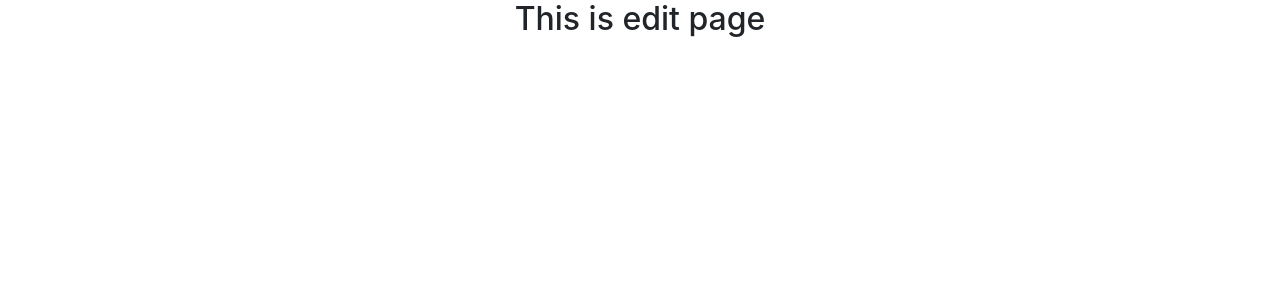
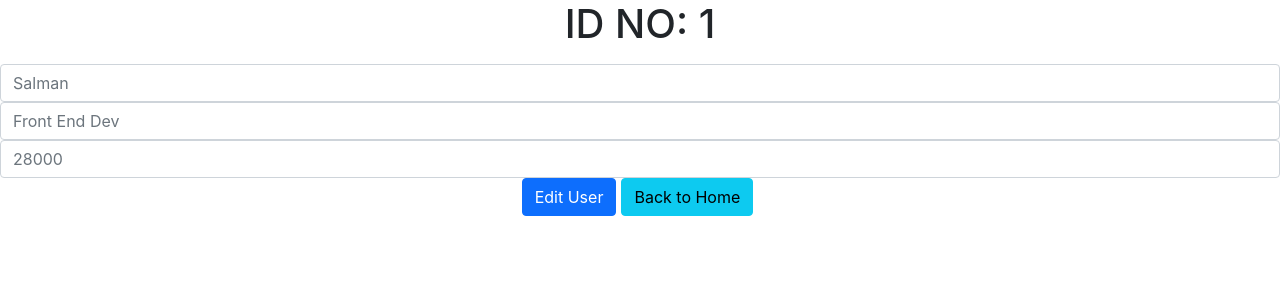
Before and after one commit to bellicose77/react-todo, a React (Create React App) app: page /edit/1 in a window 1280 px wide. Shown: the top 300 px of the page. Built offline with nearby package versions, Linux system fonts and the light colour scheme.

Commit message:
edit form

```diff
--- a/src/Component/Edit/Edit.js
+++ b/src/Component/Edit/Edit.js
@@ -1,9 +1,54 @@
-import React from 'react';
+import React, { useContext } from 'react';
+import { Button, Form } from 'react-bootstrap';
+import { Link, useParams } from 'react-router-dom';
+import { UserContext } from '../UserContext/UserContext';
 
 const Edit = () => {
+    const[users,setUsers]=useContext(UserContext);
+    const {id} = useParams();
+    const user = users.filter(user => user.id==id)
     return (
         <div>
-           <h2>This is edit page</h2>
+     <Form>
+        <Form.Group>
+          <Form.Label>
+            <h1>ID NO: {user[0].id}</h1>
+          </Form.Label>
+        </Form.Group>
+        <Form.Group>
+          <Form.Control
+            type="text"
+            name="name"
+            placeholder={user[0].name}
+          />
+        </Form.Group>
+        <Form.Group>
+          <Form.Control
+            type="text"
+            name="position"
+            // value={position}
+            // onChange={editPosition}
+            placeholder={user[0].position}
+          />
+        </Form.Group>
+        <Form.Group>
+          <Form.Control
+            type="text"
+            name="salary"
+            // value={salary}
+            // onChange={editSalary}
+            placeholder={user[0].salary}
+          />
+        </Form.Group>
+        <Link to="/">
+          <Button variant="primary" type="submit">
+            Edit User
+          </Button>
+          <Button className="action_btn" variant="info">
+            Back to Home
+          </Button>
+        </Link>
+      </Form>
         </div>
     );
 };
```
